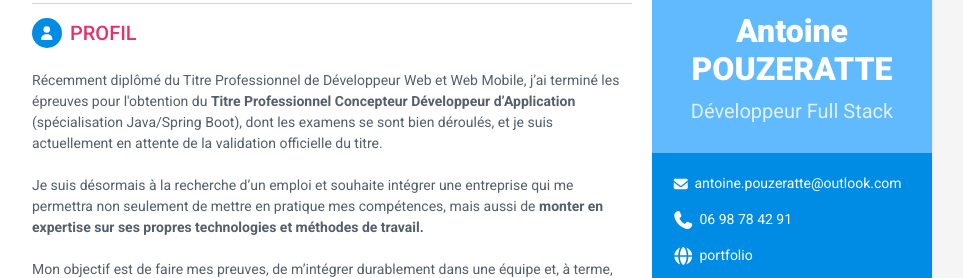
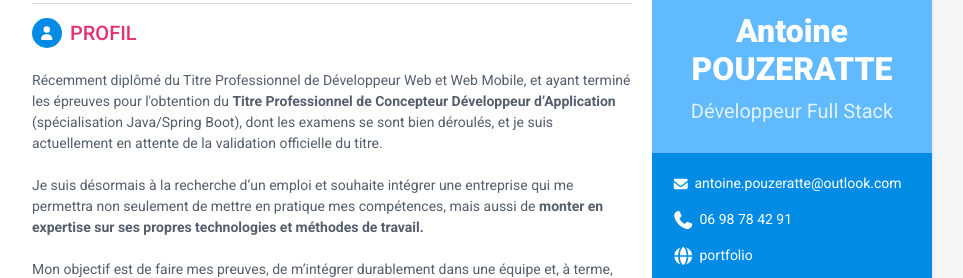
Before and after one commit to Jirawah/OnlineCV-V1.0, a plain HTML site: page index.html in a window 1280 px wide. Shown: the part 241-519 px from the top of the page, without its empty margins (188-1151 px from the left). Drawn offline with Linux system fonts and the light colour scheme.

Commit message:
Experiences changes

```diff
--- a/index.html
+++ b/index.html
@@ -133,9 +133,9 @@
                 <h2 class="section-title"><span class="icon-holder"><i class="fa-solid fa-user"></i></span>Profil</h2>
                 <div class="summary">
                     <p>
-                        Récemment diplômé du Titre Professionnel de Développeur Web et Web Mobile, j’ai terminé les
+                        Récemment diplômé du Titre Professionnel de Développeur Web et Web Mobile, et ayant terminé les
                         épreuves pour l'obtention du
-                        <strong>Titre Professionnel Concepteur Développeur d’Application</strong> (spécialisation
+                        <strong>Titre Professionnel de Concepteur Développeur d’Application</strong> (spécialisation
                         Java/Spring Boot), dont les examens se sont bien déroulés, et je suis actuellement en attente de
                         la validation officielle du titre.
                         <br><br>
```
